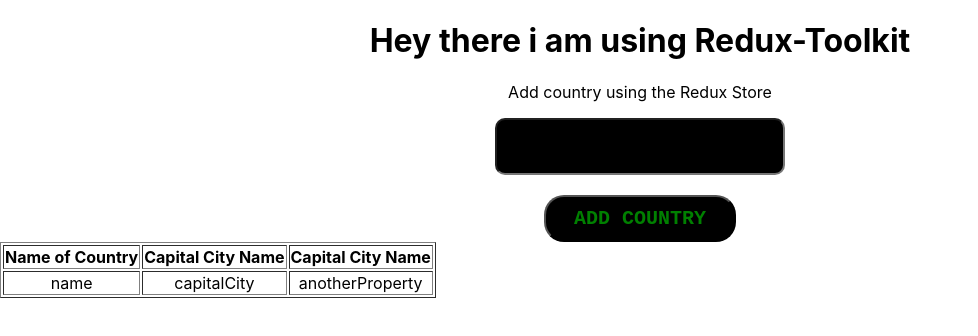
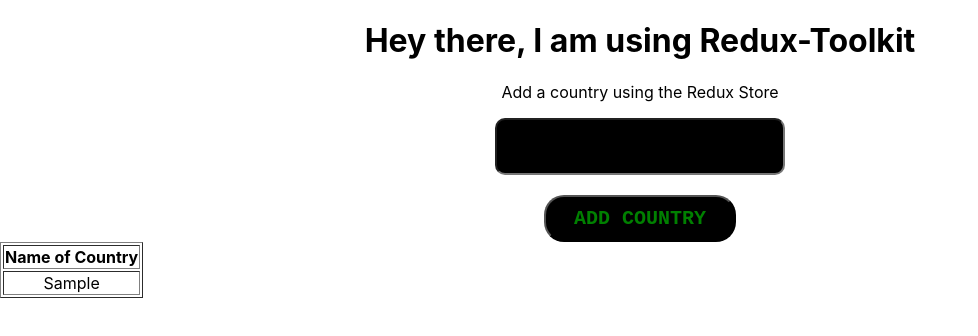
Before and after one commit to Tabindanoor/addCountryUsingRedux, a React (Create React App) app: page / in a window 1280 px wide. Both pictures are taken after typing "Sample" into the empty fields and a click on the button "ADD COUNTRY". Shown: the top 336 px of the page, without its empty margins (0-978 px from the left). Built offline with nearby package versions, Linux system fonts and the light colour scheme.

Commit message:
country process done

```diff
--- a/src/App.js
+++ b/src/App.js
@@ -1,64 +1,82 @@
+
 import './App.css';
-import React,{ useState } from 'react';
-import { useDispatch } from 'react-redux';
+import React, { useState } from 'react';
+import { useDispatch, useSelector } from 'react-redux';
 import { addCountry } from './store/Slice';
-import { useSelector } from 'react-redux';
 
+const App = () => {
+  const [mycountry, setMyCountry] = useState("");
+  const dispatch = useDispatch();
+  const country = useSelector((state) => state.country);
 
-const  App=()=> {
-  const [mycountry, setMyCountry] = useState("")
-  const dispatch = useDispatch();
+  const handleInputChange = (e) => {
+    setMyCountry(e.target.value);
+  };
 
-  const handleInputChange=(e)=>{
-    setMyCountry(e.target.value)
-    console.log(e.target.value)
+  const handleAdd = () => {
+    if (mycountry) {
+      dispatch(addCountry({ name: mycountry }));
+      setMyCountry("");
     }
+  };
 
-  const country = useSelector((state)=>state.country)
-  console.log(country.payload, "country")
-
-const handleAdd=()=>{
-  if(mycountry)
-  {
-    dispatch(addCountry({name: mycountry}))
-    setMyCountry("")
-}
-}
   return (
     <div className="App">
-        <h1>Hey there i am using Redux-Toolkit</h1>
-        <p>Add country using the Redux Store </p>
-        <input style={{backgroundColor:"black", width:"20%",textAlign:"center", justifyContent:"center", justifySelf:"center",padding:"15px", color:"white", fontSize:"20px", fontFamily:"monospace", fontWeight:"bolder", borderRadius:"10px", cursor:"pointer"}} type="text" name="country"  onChange={(e)=>{handleInputChange(e)}} id="" value={mycountry} />
-        <br /> <br />
-        <button onClick={handleAdd} style={{backgroundColor:"black", width:"15%",textAlign:"center",padding:"10px", color:"green", fontSize:"20px", fontFamily:"monospace", fontWeight:"bolder", borderRadius:"20px", cursor:"pointer"}}>ADD COUNTRY</button>
-        <table border={{}}>
+      <h1>Hey there, I am using Redux-Toolkit</h1>
+      <p>Add a country using the Redux Store</p>
+      <input
+        type="text"
+        style={{backgroundColor:"black", width:"20%",textAlign:"center", justifyContent:"center", justifySelf:"center",padding:"15px", color:"white", fontSize:"20px", fontFamily:"monospace", fontWeight:"bolder", borderRadius:"10px", cursor:"pointer"}}
+        name="country"
+        onChange={(e) => handleInputChange(e)}
+        value={mycountry}
+
+      />
+      <br /><br />
+      <button
+        onClick={handleAdd}
+        style={{
+          backgroundColor: "black",
+          width: "15%",
+          textAlign: "center",
+          padding: "10px",
+          color: "green",
+          fontSize: "20px",
+          fontFamily: "monospace",
+          fontWeight: "bolder",
+          borderRadius: "20px",
+          cursor: "pointer",
+        }}
+      >
+        ADD COUNTRY
+      </button>
+      <table border="1">
         <thead>
           <tr>
             <th scope='col'>Name of Country</th>
-            <th scope='col'>Capital City Name</th>
-            <th scope='col'>Capital City Name</th>
           </tr>
         </thead>
         <tbody>
-          {/* {country.map((country, index) => (
+          {country.map((countryData, index) => (
             <tr key={index}>
-              <td>{country.name}</td>
-              <td>{country.capitalCity}</td>
-              <td>{country.anotherProperty}</td>
+              <td>{countryData.name}</td>
             </tr>
-          ))} */}
-          <tr>
-              <td>name</td>
-              <td>capitalCity</td>
-              <td>anotherProperty</td>
-            </tr>
+          ))}
         </tbody>
-
-
       </table>
-
     </div>
   );
-}
+};
 
 export default App;
+// function ot() {
+//   let value = 10;
+//   return function inn() {
+//   return value;
+//   };
+//   }
+
+//   const cF = ot();
+//   const value = 20;
+
+//   console.log(cF())
--- a/src/store/Slice.js
+++ b/src/store/Slice.js
@@ -1,15 +1,23 @@
+
 import { createSlice } from "@reduxjs/toolkit";
 
 const countrySlice = createSlice({
-    name: "country",
-    initialState:[],
-    reducers: {
-        addCountry :(state, action)=>{
-            state.push(action.payload);
-            console.log(state, "state")
-        }
-    }
-})
+  name: "mycountry",
+  initialState: [],
+  reducers: {
+    addCountry: (state, action) => {
+      state.push(action.payload);
+    },
+  },
+});
 
-export default countrySlice.reducer
-export const {addCountry} = countrySlice.actions
+export default countrySlice.reducer;
+export const { addCountry } = countrySlice.actions;
+
+// const x = 10;
+// const y = (function() {
+// return function(x) {
+// console.log(x);
+// };
+// })();
+// y(20);
--- a/src/store/Store.js
+++ b/src/store/Store.js
@@ -1,14 +1,21 @@
-import { configureStore } from "@reduxjs/toolkit";
-import { addCountry } from "./Slice";
+// import { configureStore } from "@reduxjs/toolkit";
 // import { addCountry } from "./Slice";
-// import { updateLanguage } from "./Slice";
 
 
+// export const store = configureStore({
+
+//     reducer:{
+//         //        [reducerName]: reducer,
+//         country :addCountry,
+
+//     }
+// })
+// store/Store.js
+import { configureStore } from "@reduxjs/toolkit";
+import mycountrySlice from "./Slice";
+
 export const store = configureStore({
-
-    reducer:{
-        //        [reducerName]: reducer,
-        country :addCountry,
-
-    }
-})
+  reducer: {
+    country: mycountrySlice,
+  },
+});
```
Also changed, not shown: src/index.js (+0 -7 lines). Lines whose indentation alone changed are shown as unchanged.
